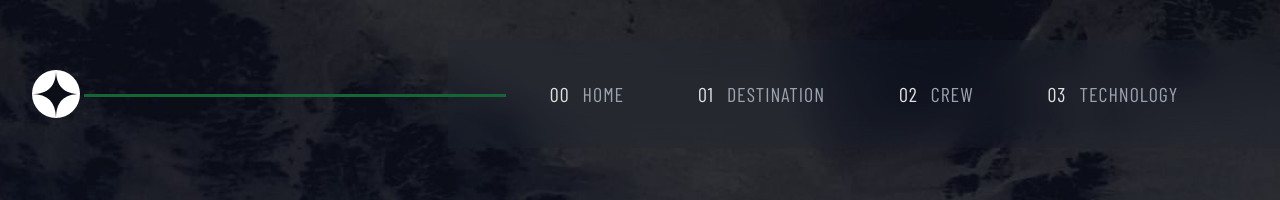
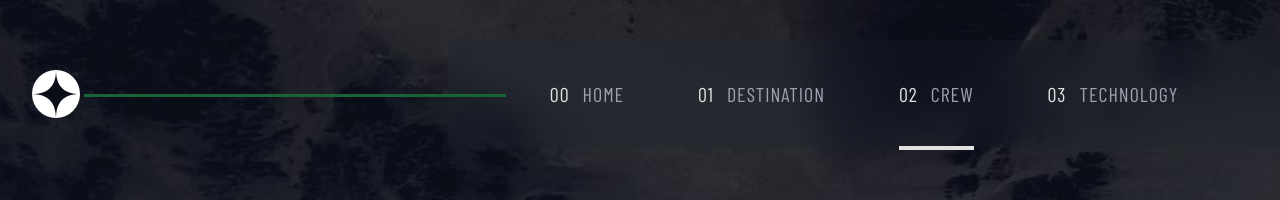
Before and after one commit to mukwende2000/space-tourism, a React (Vite) app: page /crew in a window 1280 px wide. Shown: the top 200 px of the page. Built offline with nearby package versions, Linux system fonts and the light colour scheme; a web font is replaced by a local one.

Commit message:
add active indicator for the links

```diff
--- a/src/components/LinkItem.tsx
+++ b/src/components/LinkItem.tsx
@@ -15,7 +15,7 @@ function LinkItem({ path, name, number, onClick }: Props) {
       className="text-xl py-5 md:mx-3 uppercase tracking-wider"
     >
       <NavLink
-        className="border-b-4 border-transparent hover:border-primary py-10 duration-300"
+        className={`py-10 before:content-[''] relative before:absolute before:-bottom-[0.2rem] before:left-[50%] before:right-[50%] before:h-[.2rem] hover:before:right-0 hover:before:left-0 before:bg-primary before:duration-200`}
         to={path}
       >
         <span className="md:hidden lg:inline text-primary"> {number} </span>
--- a/src/index.css
+++ b/src/index.css
@@ -19,10 +19,12 @@
   .container {
     @apply w-[85%] m-auto;
   }
-  .active {
-    @apply border-b-4 border-primary;
-  }
+
   .distance {
     @apply uppercase text-28 text-primary font-bellefair;
   }
 }
+
+.active {
+  @apply border-b-4 border-primary;
+}
--- a/src/routes/Technology/index.tsx
+++ b/src/routes/Technology/index.tsx
@@ -35,6 +35,7 @@ function index() {
             {tabButtons.map((btn) => {
               return (
                 <li
+                  key={btn}
                   onClick={() => handleClick(btn)}
                   className={`${
                     activeLink === btn
```
